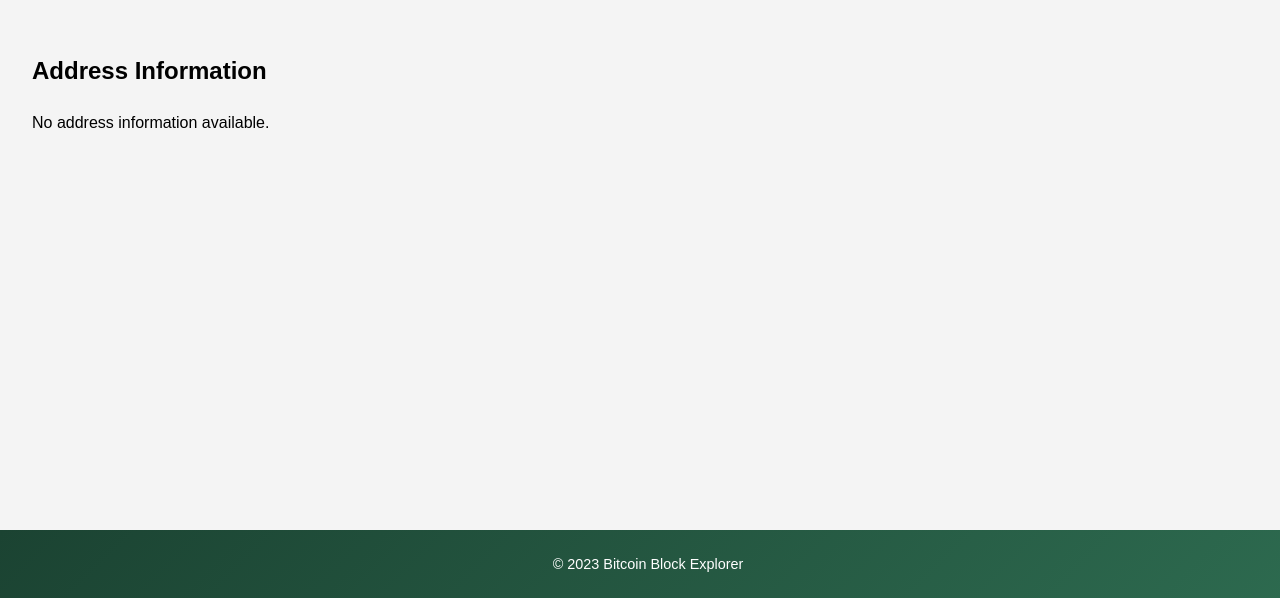
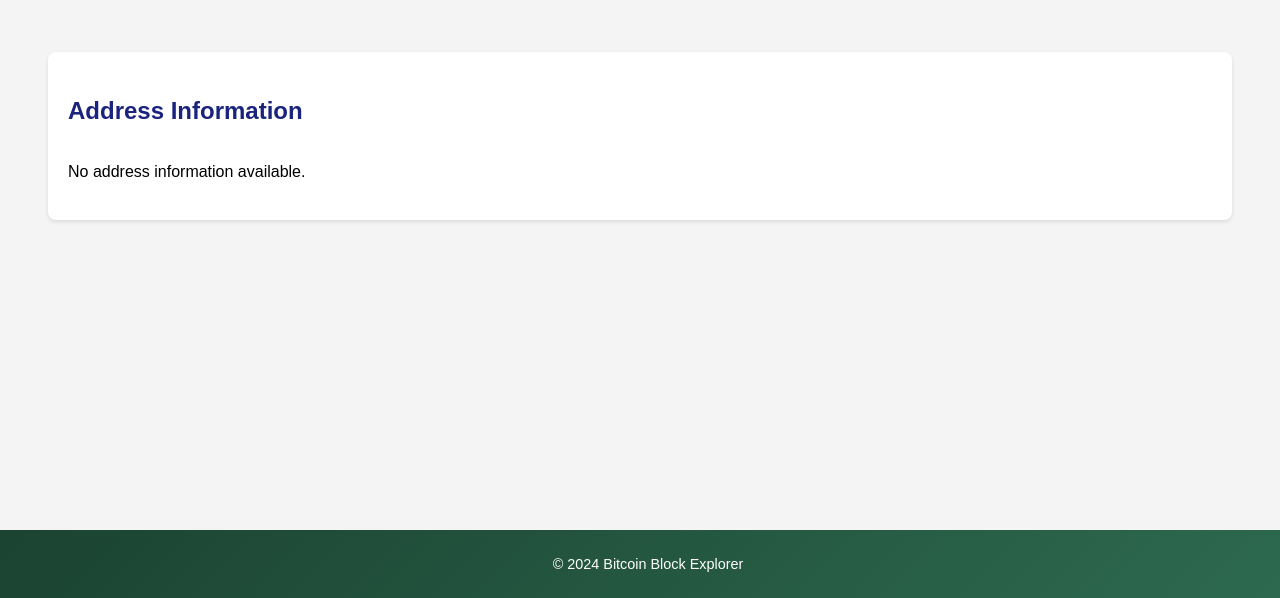
Before and after one commit to WillTrojan/BC-block-explorer, a Flask app: template templates/address.html in a window 1280 px wide. Shown: the part 202-800 px from the top of the page. Run offline with Flask 3, Linux system fonts and the light colour scheme; the template is opened without the code that fills it, so the values that code supplies are empty.

Commit message:
clean up and fix em ups

```diff
--- a/api.py
+++ b/api.py
@@ -1,16 +1,35 @@
 import requests
 
+# API Constants
+BLOCKSTREAM_API_BASE = 'https://blockstream.info/api'
+
 def get_block_info(block_hash):
-    """Get block information from Blockstream API"""
-    url = f'https://blockstream.info/api/block/{block_hash}'
+    """
+    Get block information from Blockstream API
+
+    Args:
+        block_hash (str): The hash of the block to retrieve
+
+    Returns:
+        dict: Block information if successful, None otherwise
+    """
+    url = f'{BLOCKSTREAM_API_BASE}/block/{block_hash}'
     response = requests.get(url)
     if response.status_code == 200:
         return response.json()
     return None
 
 def get_block_by_height(height):
-    """Get block information by height from Blockstream API"""
-    url = f'https://blockstream.info/api/block-height/{height}'
+    """
+    Get block information by height from Blockstream API
+
+    Args:
+        height (int): The height of the block to retrieve
+
+    Returns:
+        dict: Block information if successful, None otherwise
+    """
+    url = f'{BLOCKSTREAM_API_BASE}/block-height/{height}'
     response = requests.get(url)
     if response.status_code == 200:
         block_hash = response.text.strip('"')
@@ -18,16 +37,32 @@ def get_block_by_height(height):
     return None
 
 def get_transaction_info(tx_id):
-    """Get transaction information from Blockstream API"""
-    url = f'https://blockstream.info/api/tx/{tx_id}'
+    """
+    Get transaction information from Blockstream API
+
+    Args:
+        tx_id (str): The ID of the transaction to retrieve
+
+    Returns:
+        dict: Transaction information if successful, None otherwise
+    """
+    url = f'{BLOCKSTREAM_API_BASE}/tx/{tx_id}'
     response = requests.get(url)
     if response.status_code == 200:
         return response.json()
     return None
 
 def get_address_info(address):
-    """Get address information from Blockstream API"""
-    url = f'https://blockstream.info/api/address/{address}'
+    """
+    Get address information from Blockstream API
+
+    Args:
+        address (str): The Bitcoin address to retrieve information for
+
+    Returns:
+        dict: Address information if successful, None otherwise
+    """
+    url = f'{BLOCKSTREAM_API_BASE}/address/{address}'
     response = requests.get(url)
     if response.status_code == 200:
         return response.json()
--- a/app.py
+++ b/app.py
@@ -4,6 +4,9 @@ import requests
 from datetime import datetime
 
 app = Flask(__name__)
+
+# API Constants
+BLOCKSTREAM_API_BASE = 'https://blockstream.info/api'
 
 @app.template_filter('datetime')
 def format_datetime(timestamp):
@@ -12,8 +15,9 @@ def format_datetime(timestamp):
 
 @app.route('/')
 def index():
+    """Display the homepage with recent blocks and network statistics"""
     # Get the latest block hash
-    latest_block_url = 'https://blockstream.info/api/blocks/tip/hash'
+    latest_block_url = f'{BLOCKSTREAM_API_BASE}/blocks/tip/hash'
     response = requests.get(latest_block_url)
     if response.status_code != 200:
         return render_template('index.html', recent_blocks=[], network_stats=None)
@@ -43,6 +47,7 @@ def index():
 
 @app.route('/search')
 def search():
+    """Handle search queries for blocks, transactions, and addresses"""
     query = request.args.get('query', '').strip()
 
     if not query:
--- a/static/css/style.css
+++ b/static/css/style.css
@@ -142,7 +142,8 @@ footer {
     font-size: 0.9rem;
 }
 
-.block-details {
+/* Common styles for all detail sections */
+.block-details, .transaction-details, .address-details {
     background-color: white;
     padding: 20px;
     border-radius: 8px;
@@ -150,20 +151,34 @@ footer {
     margin: 20px 0;
 }
 
-.block-details p {
+.block-details p, .transaction-details p, .address-details p {
     margin: 10px 0;
     padding: 5px 0;
     border-bottom: 1px solid #eee;
 }
 
-.block-details p:last-child {
+.block-details p:last-child, .transaction-details p:last-child, .address-details p:last-child {
     border-bottom: none;
 }
 
-.block-details strong {
+.block-details strong, .transaction-details strong, .address-details strong {
     color: #333;
     min-width: 200px;
     display: inline-block;
+}
+
+.block-details h2, .transaction-details h2, .address-details h2 {
+    color: #1a237e;
+    margin-bottom: 1.5rem;
+    font-size: 1.5rem;
+    font-weight: 600;
+}
+
+.block-details h3, .transaction-details h3, .address-details h3 {
+    color: #1a237e;
+    margin: 20px 0 10px 0;
+    font-size: 1.25rem;
+    font-weight: 600;
 }
 
 .title-link {
@@ -214,3 +229,56 @@ footer {
     margin: 5px 0;
     border-bottom: none;
 }
+
+/* Address details */
+.address-details {
+    background-color: white;
+    padding: 20px;
+    border-radius: 8px;
+    box-shadow: 0 2px 4px rgba(0,0,0,0.1);
+    margin: 20px 0;
+}
+
+.address-details p {
+    margin: 10px 0;
+    padding: 5px 0;
+    border-bottom: 1px solid #eee;
+}
+
+.address-details p:last-child {
+    border-bottom: none;
+}
+
+.address-details strong {
+    color: #333;
+    min-width: 200px;
+    display: inline-block;
+}
+
+.address-details h2 {
+    color: #1a237e;
+    margin-bottom: 1.5rem;
+    font-size: 1.5rem;
+    font-weight: 600;
+}
+
+.detail-section {
+    margin-bottom: 2rem;
+}
+
+.detail-section h3 {
+    color: #1a237e;
+    margin-bottom: 1rem;
+    font-size: 1.25rem;
+    font-weight: 600;
+}
+
+.address-hash {
+    font-family: 'Consolas', 'Monaco', monospace;
+    word-break: break-all;
+    margin: 0.5rem 0;
+    padding: 1rem;
+    background-color: #f8f9fa;
+    border-radius: 4px;
+    color: #455a64;
+}
--- a/templates/address.html
+++ b/templates/address.html
@@ -1,20 +1,19 @@
 {% extends "base.html" %}
 
 {% block content %}
-    <h2>Address Information</h2>
-    {% if address %}
-        <div class="address-details">
+<div class="container">
+    <div class="address-details">
+        <h2>Address Information</h2>
+        {% if address %}
             <p><strong>Address:</strong> {{ address.address }}</p>
-            <p><strong>Chain Stats:</strong></p>
-            <ul>
-                <li>Funded: {{ address.chain_stats.funded_txo_count }} transactions</li>
-                <li>Spent: {{ address.chain_stats.spent_txo_count }} transactions</li>
-                <li>Total Received: {{ address.chain_stats.funded_txo_sum / 100000000 }} BTC</li>
-                <li>Total Spent: {{ address.chain_stats.spent_txo_sum / 100000000 }} BTC</li>
-                <li>Current Balance: {{ (address.chain_stats.funded_txo_sum - address.chain_stats.spent_txo_sum) / 100000000 }} BTC</li>
-            </ul>
-        </div>
-    {% else %}
-        <p>No address information available.</p>
-    {% endif %}
+            <p><strong>Funded Transactions:</strong> {{ address.chain_stats.funded_txo_count }}</p>
+            <p><strong>Spent Transactions:</strong> {{ address.chain_stats.spent_txo_count }}</p>
+            <p><strong>Total Received:</strong> {{ address.chain_stats.funded_txo_sum / 100000000 }} BTC</p>
+            <p><strong>Total Spent:</strong> {{ address.chain_stats.spent_txo_sum / 100000000 }} BTC</p>
+            <p><strong>Current Balance:</strong> {{ (address.chain_stats.funded_txo_sum - address.chain_stats.spent_txo_sum) / 100000000 }} BTC</p>
+        {% else %}
+            <p>No address information available.</p>
+        {% endif %}
+    </div>
+</div>
 {% endblock %}
--- a/templates/base.html
+++ b/templates/base.html
@@ -3,6 +3,7 @@
 <head>
     <meta charset="UTF-8">
     <meta name="viewport" content="width=device-width, initial-scale=1.0">
+    <meta name="description" content="Explore the Bitcoin blockchain with this simple block explorer. View blocks, transactions, and addresses.">
     <title>Bitcoin Block Explorer</title>
     <link rel="stylesheet" href="{{ url_for('static', filename='css/style.css') }}">
 </head>
@@ -20,7 +21,7 @@
         {% block content %}{% endblock %}
     </main>
     <footer>
-        <p>&copy; 2023 Bitcoin Block Explorer</p>
+        <p>&copy; 2024 Bitcoin Block Explorer</p>
     </footer>
 </body>
 </html>
```
Also changed, not shown: templates/block.html (+10 -8 lines), templates/transaction.html (+4 -10 lines).
